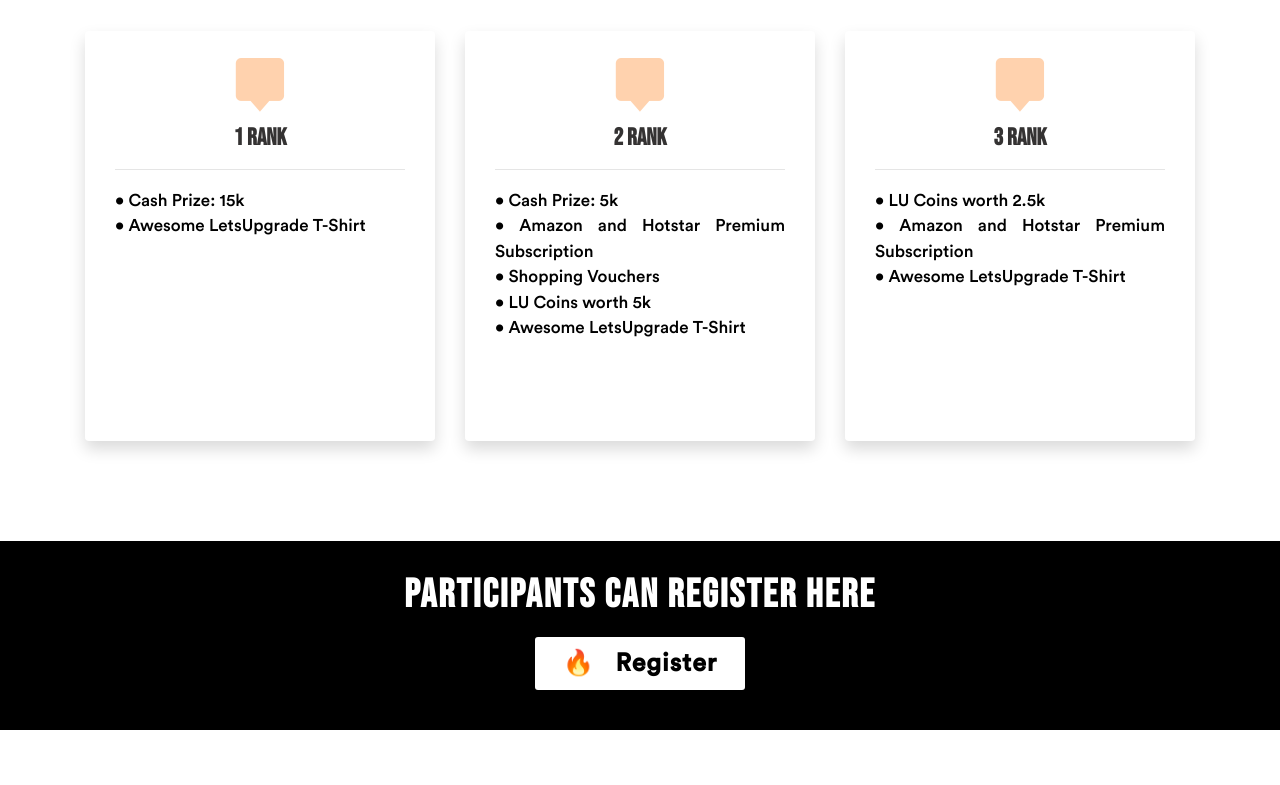
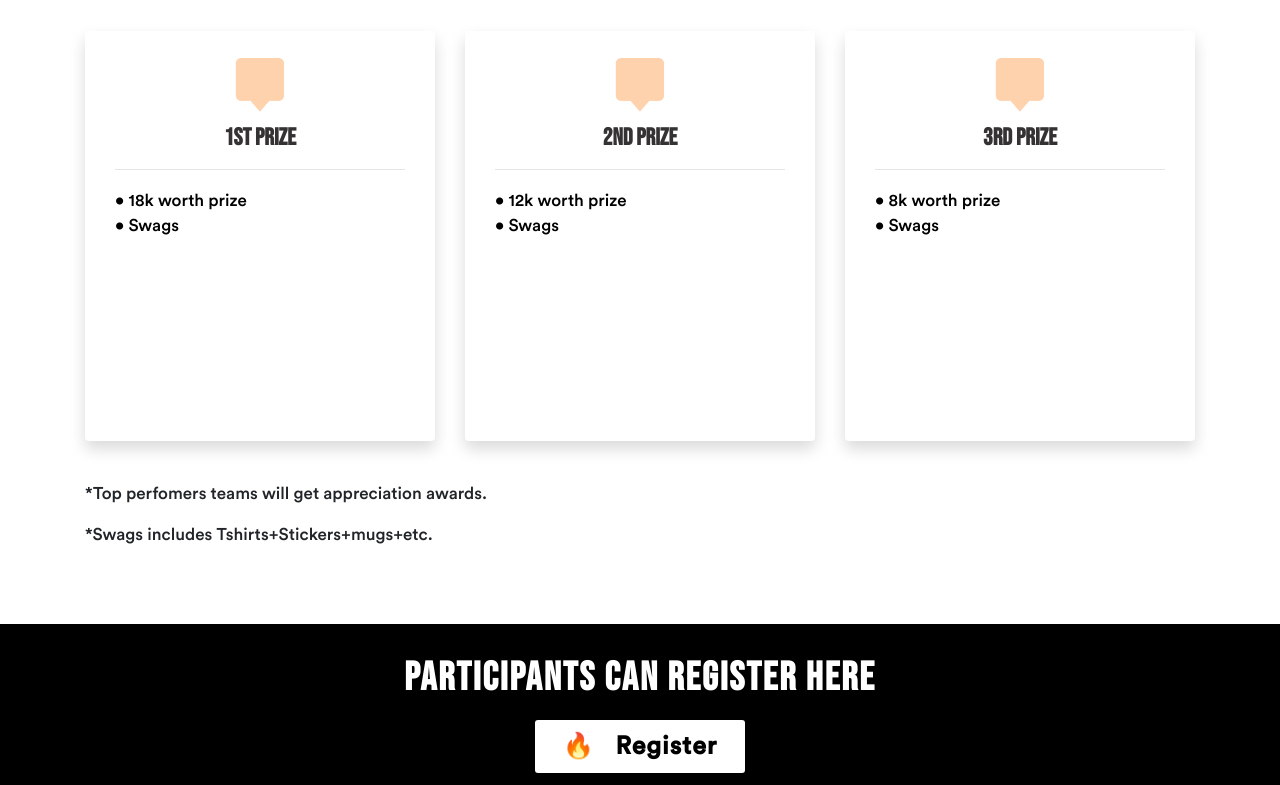
Before and after one commit to BalanaguYashwanth/Test-Hackathon, a plain HTML site: page index.html in a window 1280 px wide. Shown: the part 3215-4000 px from the top of the page. Drawn offline with nearby package versions, Linux system fonts and the light colour scheme; files whose address does not match are found by name.

Commit message:
Update index.html

```diff
--- a/index.html
+++ b/index.html
@@ -502,7 +502,7 @@
 
     </section>
 
-    <!-- ======= prizes Section ======= -->
+      <!-- ======= prizes Section ======= -->
     <section id="prizes" class="prizes section-bg" style="background-color: #fff;">
       <div class="container">
         <div class="section-title" data-aos="fade-up">
@@ -516,12 +516,12 @@
             data-aos-delay="100">
             <div class="icon-box shadow rounded">
               <div class="icon"><i class='bx bxs-group bx-burst' style='color:#ff7300'></i></div>
-              <h4 class="font-weight-bold">1 Rank</h4>
+              <h4 class="font-weight-bold">1st Prize</h4>
               <hr style="background-color: white; height: 2px; width: auto;">
               <p style="text-align: left;color:black; ">
-                • Cash Prize: 15k<br>
-                • Awesome LetsUpgrade T-Shirt<br>
-                </br><br><br><br><br><br>
+                • 18k worth prize<br>
+                • Swags<br>
+                <br><br><br><br><br><br>
               </p>
             </div>
           </div>
@@ -530,15 +530,12 @@
             data-aos-delay="200">
             <div class="icon-box shadow rounded">
               <div class="icon"><i class='bx bxs-group bx-burst' style='color:#ff7300'></i></div>
-              <h4 class="font-weight-bold">2 Rank</h4>
+              <h4 class="font-weight-bold">2nd Prize</h4>
               <hr style="background-color: white; height: 2px; width: auto;">
-              <p style="text-align: justify;text-justify: inter-word;color:black;">
-                • Cash Prize: 5k <br>
-                • Amazon and Hotstar Premium Subscription<br>
-                • Shopping Vouchers<br>
-                • LU Coins worth 5k<br>
-                • Awesome LetsUpgrade T-Shirt<br>
-                <br><br>
+              <p style="text-align: left;color:black; ">
+                • 12k worth prize<br>
+                • Swags<br>
+                <br><br><br><br><br><br>
               </p>
             </div>
           </div>
@@ -547,18 +544,21 @@
             data-aos-delay="300">
             <div class="icon-box shadow rounded">
               <div class="icon"><i class='bx bxs-group bx-burst' style='color:#ff7300'></i></div>
-              <h4 class="font-weight-bold">3 rank</h4>
+              <h4 class="font-weight-bold">3rd Prize</h4>
               <hr style="background-color: white; height: 2px; width: auto;">
-              <p style="text-align: justify;text-justify: inter-word; color:black;">
-                • LU Coins worth 2.5k<br>
-                • Amazon and Hotstar Premium Subscription<br>
-                • Awesome LetsUpgrade T-Shirt<br><br><br><br><br>
+              <p style="text-align: left;color:black; ">
+                • 8k worth prize<br>
+                • Swags<br>
+                <br><br><br><br><br><br>
               </p>
             </div>
           </div>
         </div>
+        <p> *Top perfomers teams will get appreciation awards.</p>
+        <p> *Swags includes Tshirts+Stickers+mugs+etc.   </p>
 
       </div>
+
     </section><!-- End prizes Section -->
 
     <section class="participation-invitation">
```
